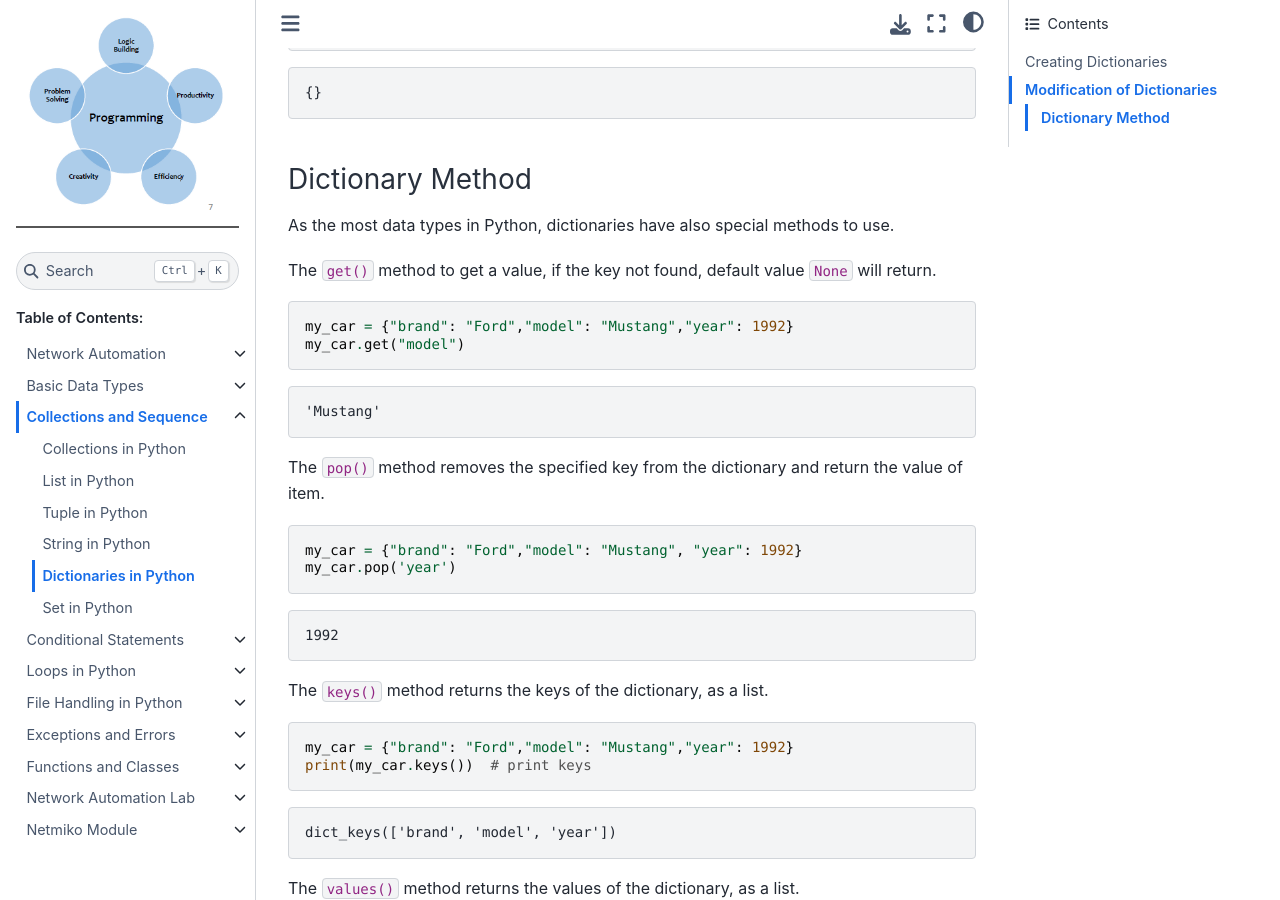
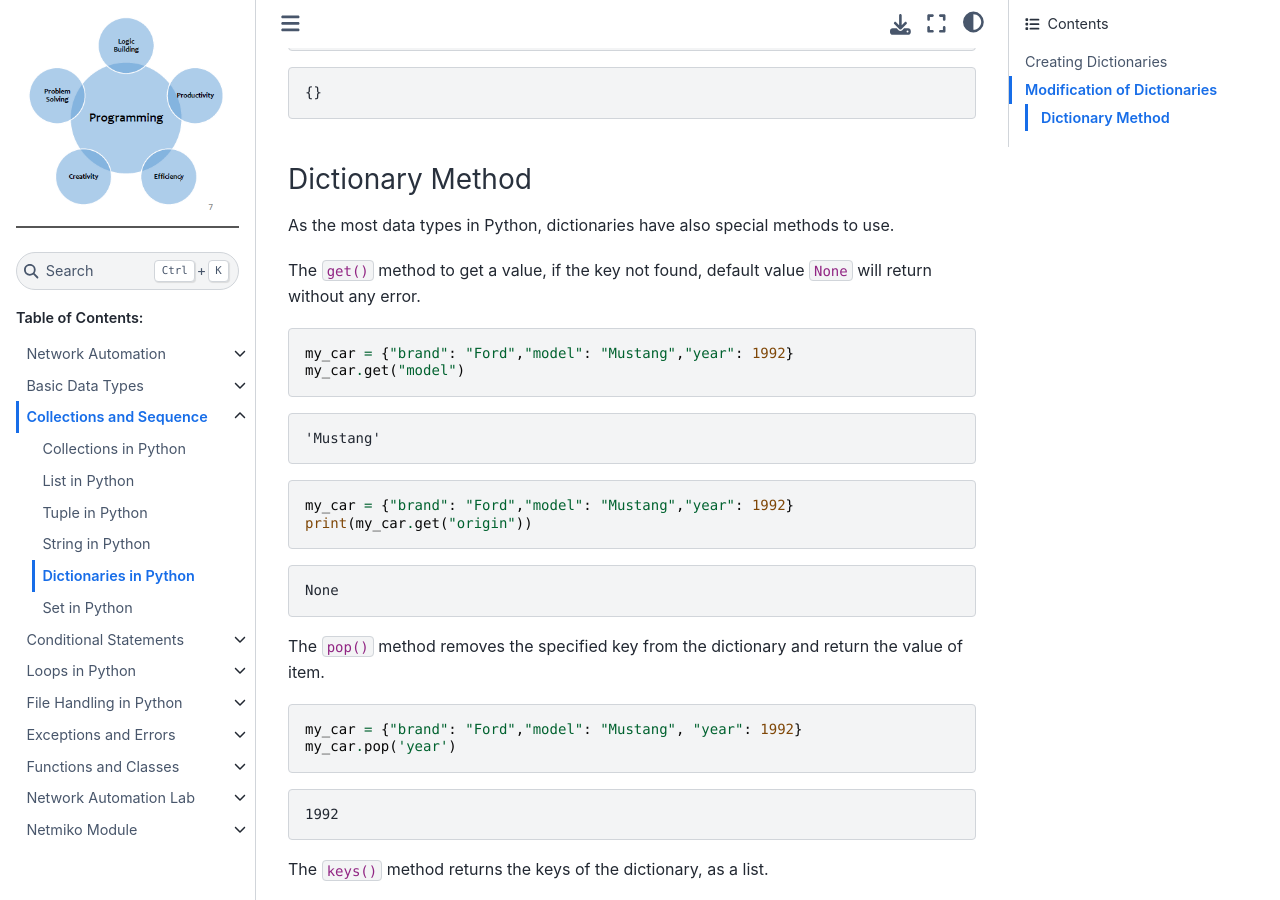
Before and after one commit to sydasif/python-book, a Sphinx documentation site: the page built from docs/source/03_collection/05_dict.md, in a window 1280 px wide and 900 px high, scrolled down 3156 px. Built offline with Sphinx 7.4.7 and the Sphinx Book theme 1.1.4, drawn with Linux system fonts in a browser that asks for light colours.

Commit message:
update get() method

````diff
--- a/docs/source/03_collection/05_dict.md
+++ b/docs/source/03_collection/05_dict.md
@@ -148,7 +148,7 @@ my_car
 
 As the most data types in Python, dictionaries have also special methods to use.
 
-The `get()` method to get a value, if the key not found, default value `None` will return.
+The `get()` method to get a value, if the key not found, default value `None` will return without any error.
 
 ```py
 my_car = {"brand": "Ford","model": "Mustang","year": 1992}
@@ -157,6 +157,15 @@ my_car.get("model")
 
 ```console
 'Mustang'
+```
+
+```py
+my_car = {"brand": "Ford","model": "Mustang","year": 1992}
+print(my_car.get("origin"))
+```
+
+```console
+None
 ```
 
 The `pop()` method removes the specified key from the dictionary and return the value of item.
````
